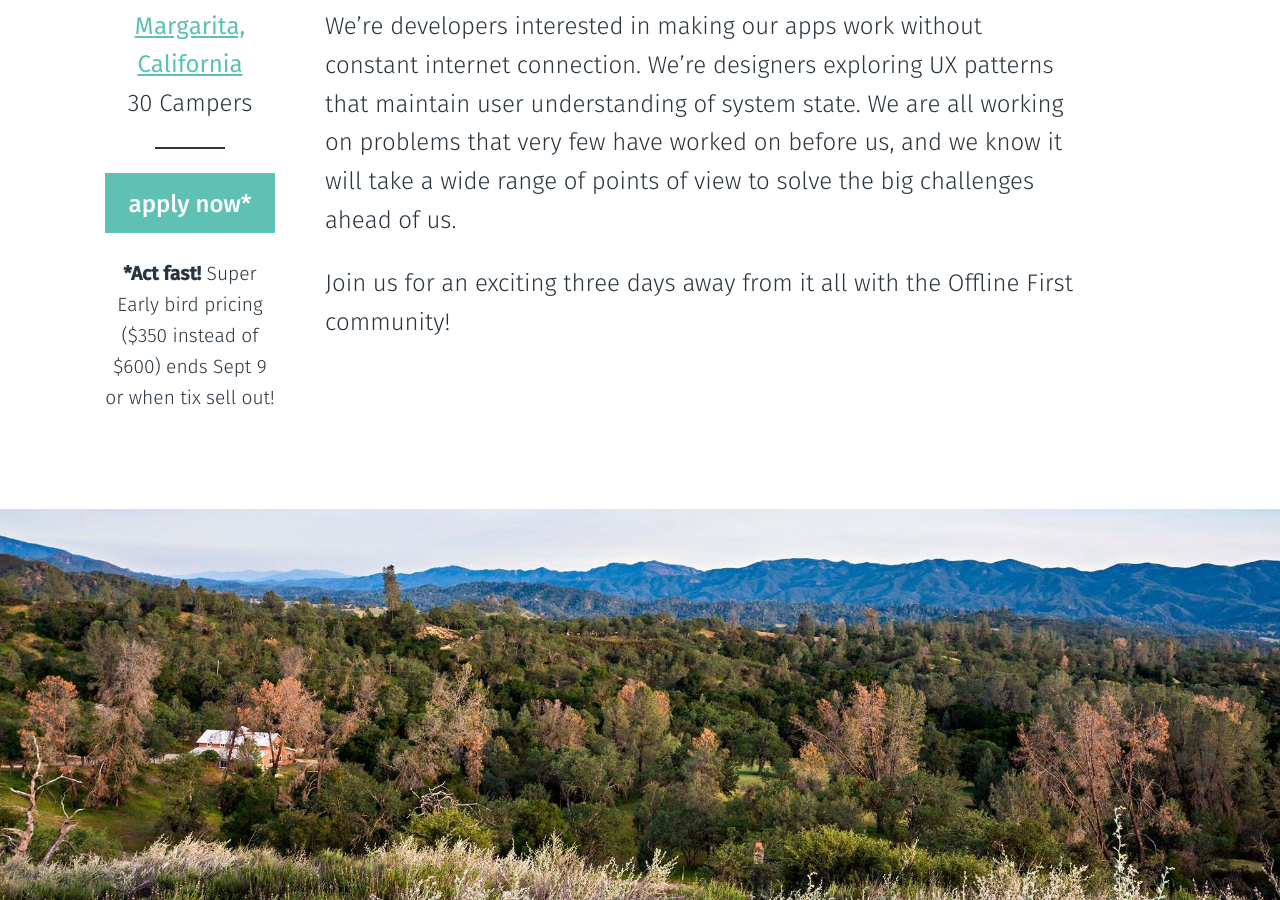
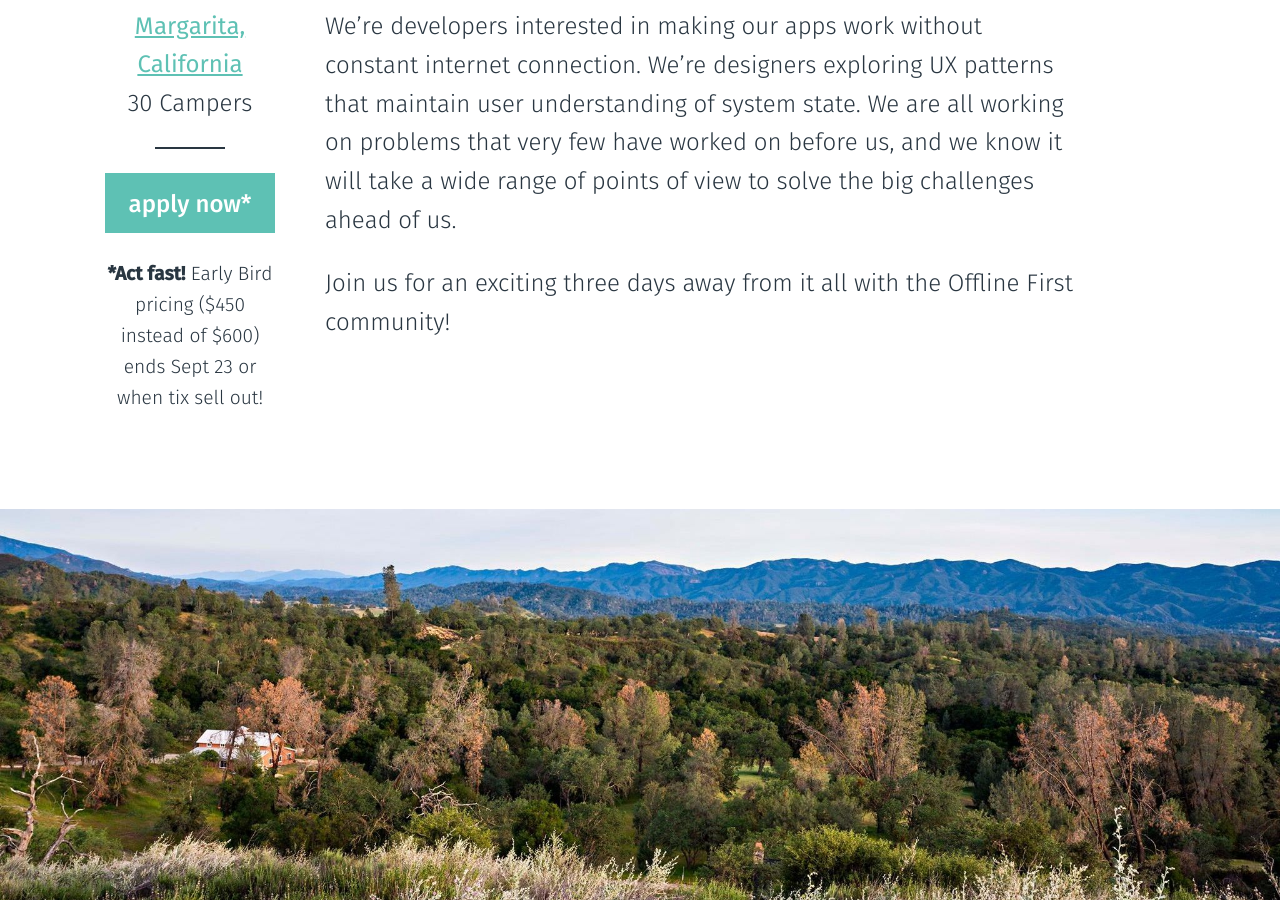
Before and after one commit to offlinefirst/offlinefirst.org, a Jekyll site: the page built from camp/index.html, in a window 1280 px wide and 900 px high, scrolled down 437 px. Built offline with Jekyll 4.4.1, drawn with Linux system fonts in a browser that asks for light colours; comment, search, counter and statistics services are not loaded.

Commit message:
Update index.html

```diff
--- a/camp/index.html
+++ b/camp/index.html
@@ -24,7 +24,7 @@
 
   <p class="price">
     <small>
-      <strong>*Act fast!</strong> Super Early bird pricing ($350 instead of $600) ends Sept 9 or when tix sell out!
+      <strong>*Act fast!</strong> Early Bird pricing ($450 instead of $600) ends Sept 23 or when tix sell out!
     </small>
   </p>
 
```
